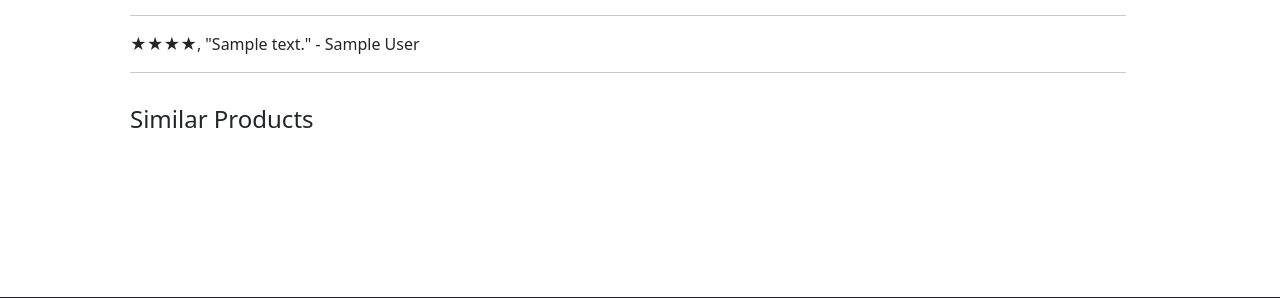
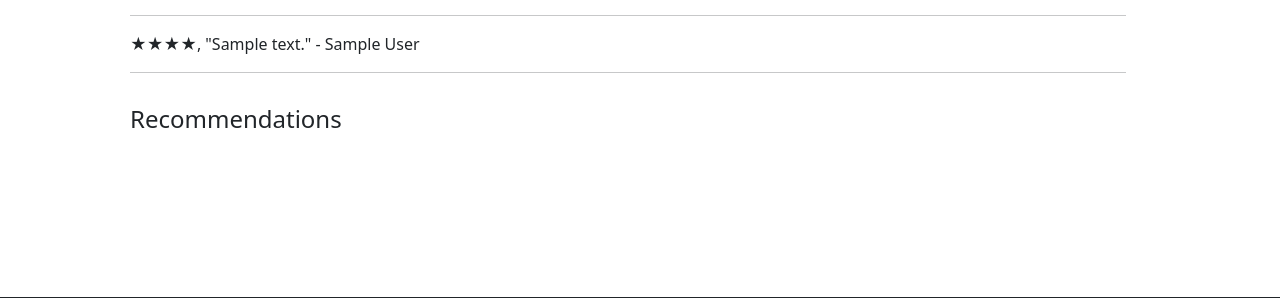
Before and after one commit to Matthew1906/Shoplexify, a Flask app: page /products/1 in a window 1280 px wide. Shown: the part 487-785 px from the top of the page. Run offline with Flask 3, Linux system fonts and the light colour scheme; tables that the repository leaves empty hold one stand-in row (values such as "Sample post"); grey boxes marked "Sample" are stand-in pictures; parts of the project's set-up code (start-up, migrations or seed data) failed here and were passed over; some libraries are stand-ins or nearby versions.

Commit message:
Add partials

```diff
--- /dev/null
+++ b/app/templates/partials/recommendations.html
@@ -0,0 +1,21 @@
+<div class="row mt-5 mt-md-3">
+    <div class="row d-flex flex-row wrap justify-content-center justify-content-lg-between">
+        <h4 class="mb-3">Recommendations</h4>
+        {% for recommendation in recommendations %}
+        <div class="card col-3 m-2" style="width:22.5rem;">
+            <img src="{{recommendation.image_url}}" class="img-16 mx-auto" alt="{{recommendation.name}}">
+            <div class="card-body">
+                <h5 class="card-title">{{recommendation.name}}</h5>
+                <p class="card-text">
+                  {{recommendation.reviews | get_average_rating}} ({{recommendation.reviews | get_number_of_reviews}})
+                </p>
+                <p class="card-text">
+                    {{ recommendation.categories | refactor_categories}}
+                </p>
+                <p class="card-text">{{recommendation.price | format_currency}}</p>
+                <a href="{{url_for('product_manager.get_product', id=recommendation.id)}}" class="btn btn-primary">Check it out</a>
+            </div>
+        </div>
+        {% endfor %}
+    </div>
+</div>
--- a/app/templates/product_manager.html
+++ b/app/templates/product_manager.html
@@ -92,27 +92,7 @@
                 </div>
             </div>
             {% endif %}
-            <div class="row mt-5 mt-md-3">
-                <div class="row d-flex flex-row wrap justify-content-center justify-content-lg-between">
-                    <h4 class="mb-3">Similar Products</h4>
-                    {% for recommendation in recommendations %}
-                    <div class="card col-3 m-2" style="width:22.5rem;">
-                        <img src="{{recommendation.image_url}}" class="img-16 mx-auto" alt="{{recommendation.name}}">
-                        <div class="card-body">
-                            <h5 class="card-title">{{recommendation.name}}</h5>
-                            <p class="card-text">
-                              {{recommendation.reviews | get_average_rating}} ({{recommendation.reviews | get_number_of_reviews}})
-                            </p>
-                            <p class="card-text">
-                                {{ recommendation.categories | refactor_categories}}
-                            </p>
-                            <p class="card-text">{{recommendation.price | format_currency}}</p>
-                            <a href="{{url_for('product_manager.get_product', id=recommendation.id)}}" class="btn btn-primary">Check it out</a>
-                        </div>
-                    </div>
-                    {% endfor %}
-                </div>
-            </div>
+            {% include "partials/recommendations.html" %}
             {% endif %}
         {% endif %}
         {% if purpose != 'get' %}
```
Also changed, not shown: app/templates/cart.html (+1 -21 lines).
